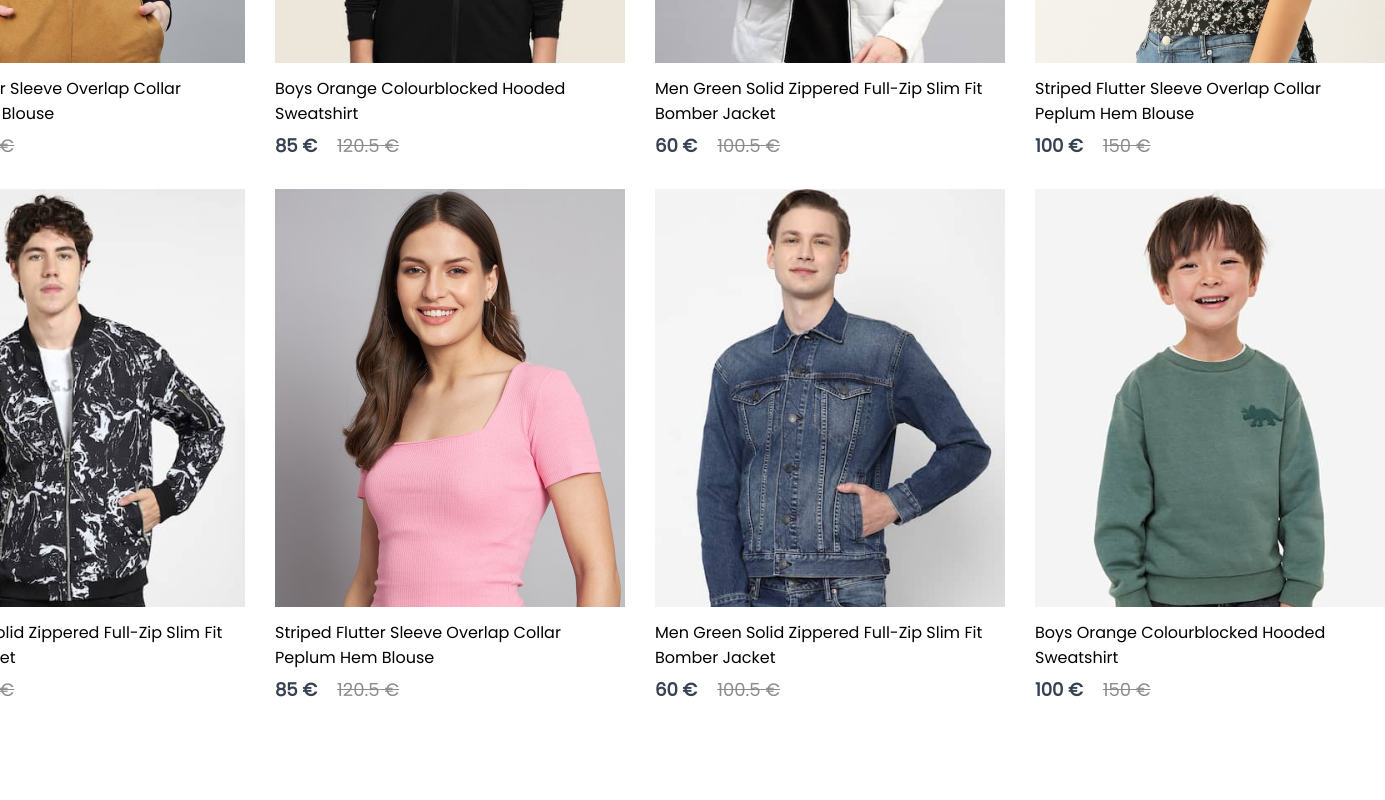
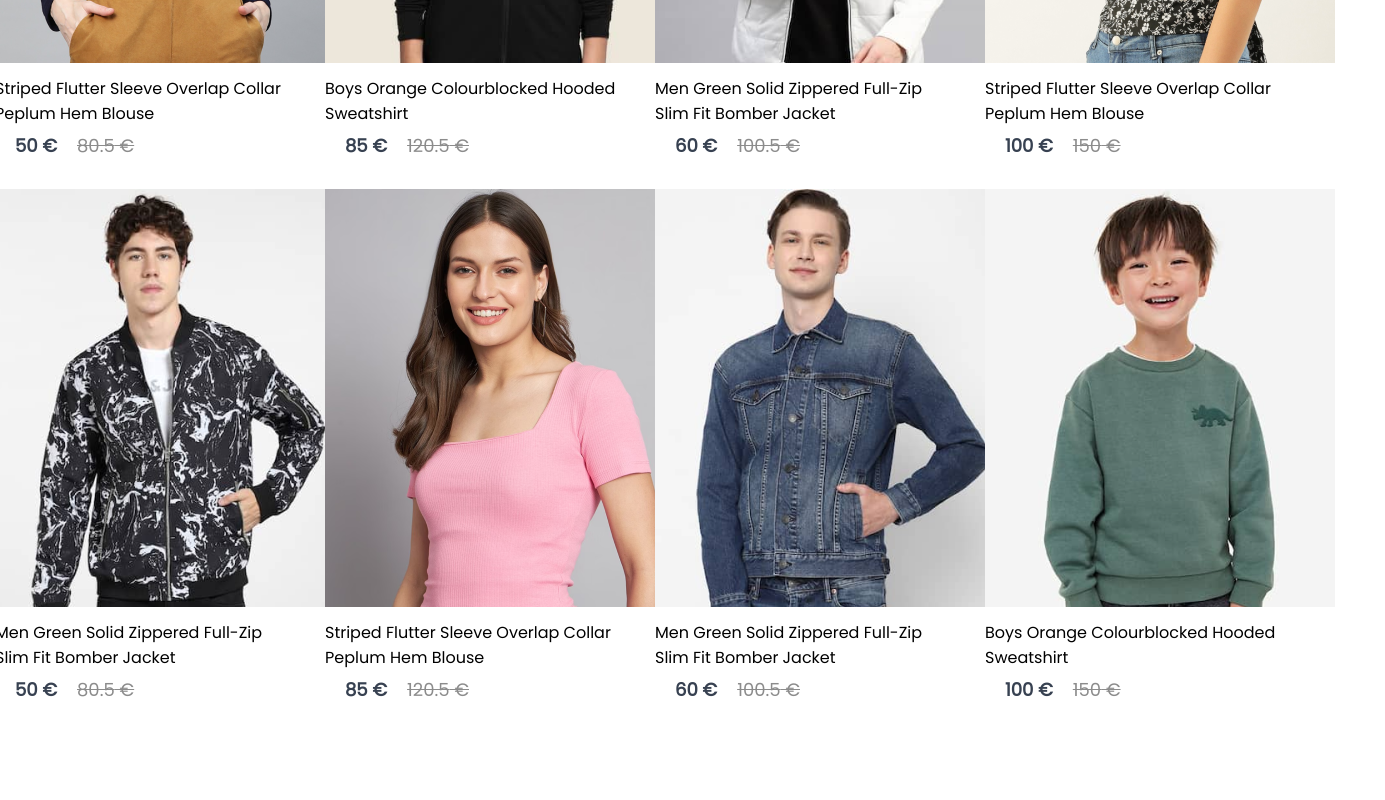
Before and after one commit to Srvictorchinea/ecommerce-react-app, a React (Create React App) app: page / in a window 1280 px wide. Shown: the part 2820-3620 px from the top of the page, 1385 px wide, since content can reach past the window. Built offline with nearby package versions, Linux system fonts and the light colour scheme.

Commit message:
[FIX] item size

```diff
--- a/src/Components/Item/Item.css
+++ b/src/Components/Item/Item.css
@@ -1,5 +1,5 @@
 .item{
-    width: 350px;
+    width: 300px;
 }
 .item p{
     margin: 6px 0px;
@@ -7,6 +7,7 @@
 .item-prices{
     display: flex;
     gap: 20px;
+    margin-left: 20px;
 }
 .item-price-new{
     color: #374151;
--- a/src/Components/Popular/Popular.css
+++ b/src/Components/Popular/Popular.css
@@ -4,7 +4,6 @@
     align-items: center;
     gap: 10px;
     height: 90hv;
-
 }
 .popular h1{
     color: #171717;
```
